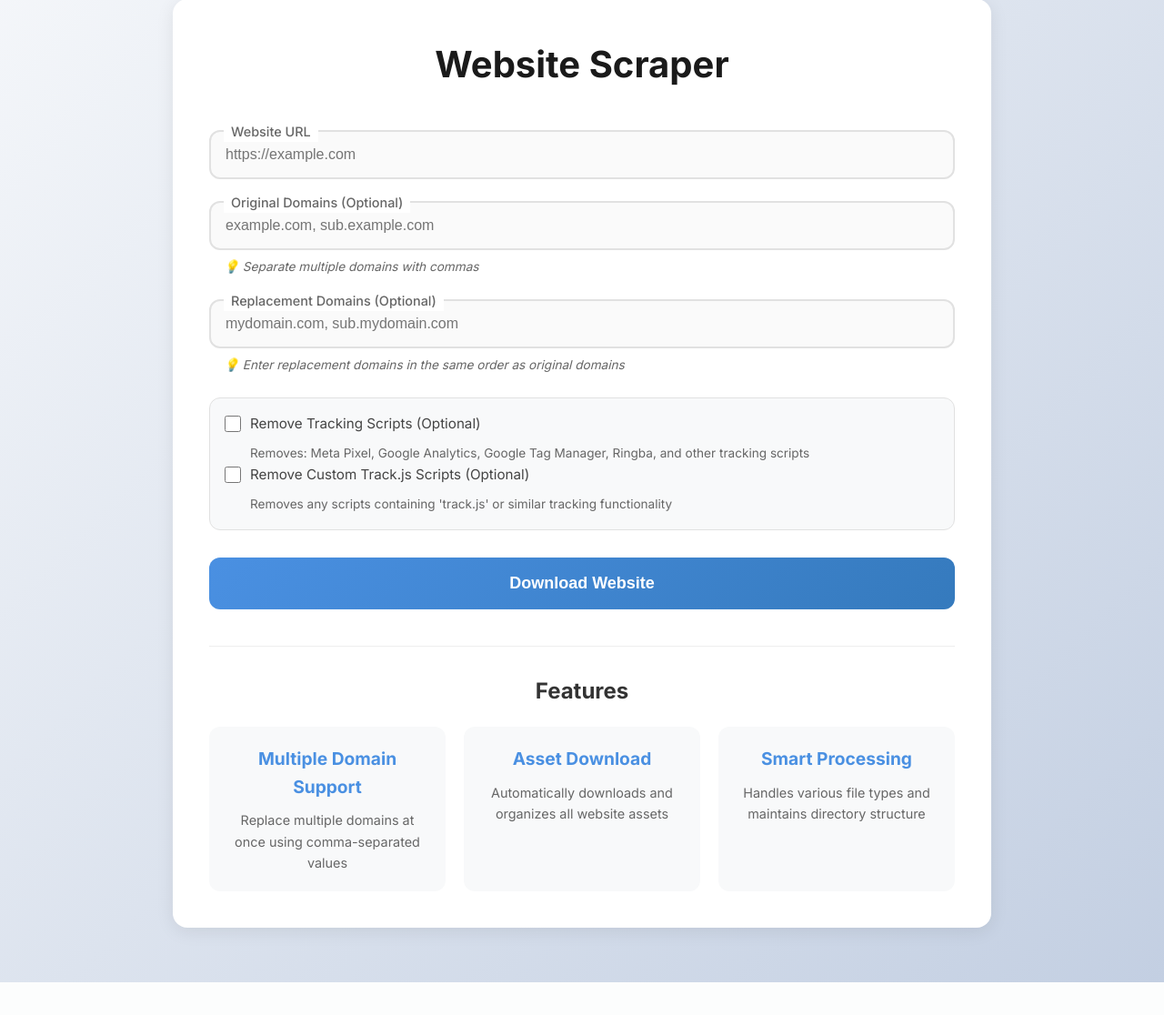
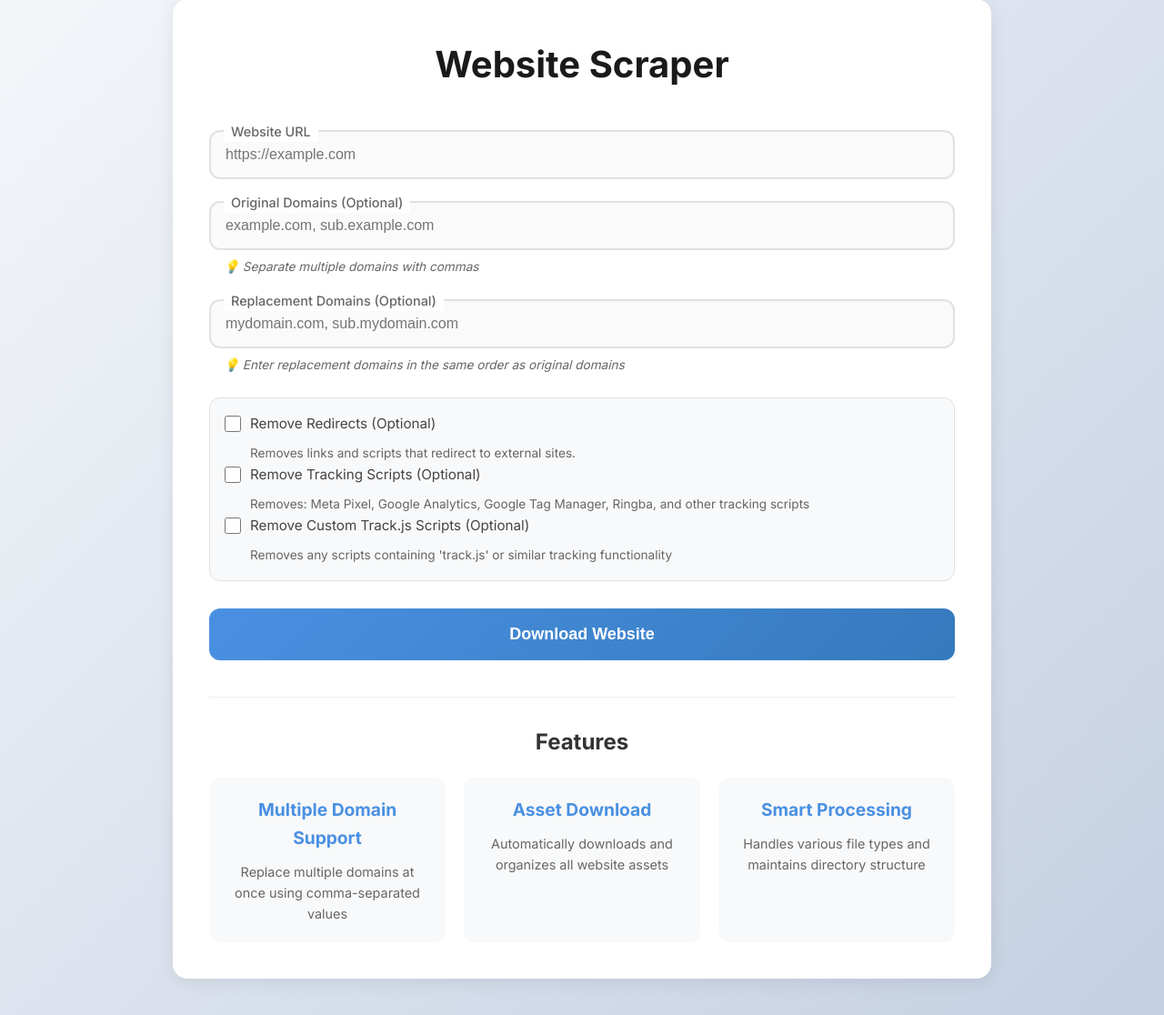
Before and after one commit to pearmediallc/scraper, a Flask app: page / in a window 1280 px wide. Shown: the part 61-1177 px from the top of the page at 91% size. Before the commit the page ends 1141 px from the top, so only its background shows below. Run offline with Flask 3, Linux system fonts and the light colour scheme.

Commit message:
Update index.html

```diff
--- a/templates/index.html
+++ b/templates/index.html
@@ -261,6 +261,13 @@
 
                 <div class="checkbox-container">
                     <div class="checkbox-group">
+                        <input type="checkbox" id="removeRedirects">
+                        <label for="removeRedirects">Remove Redirects (Optional)</label>
+                    </div>
+                    <div class="checkbox-help">
+                        Removes links and scripts that redirect to external sites.
+                    </div>
+                    <div class="checkbox-group">
                         <input type="checkbox" id="removeTracking">
                         <label for="removeTracking">Remove Tracking Scripts (Optional)</label>
                     </div>
```
